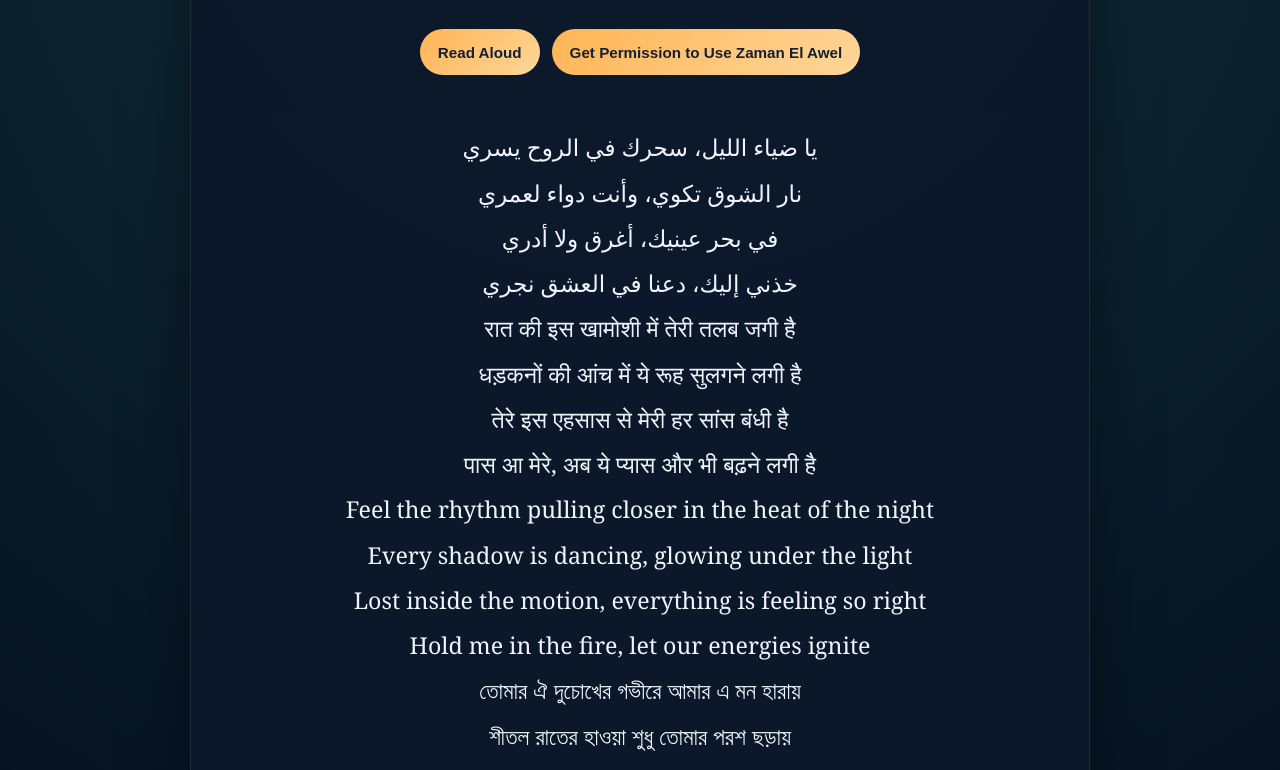
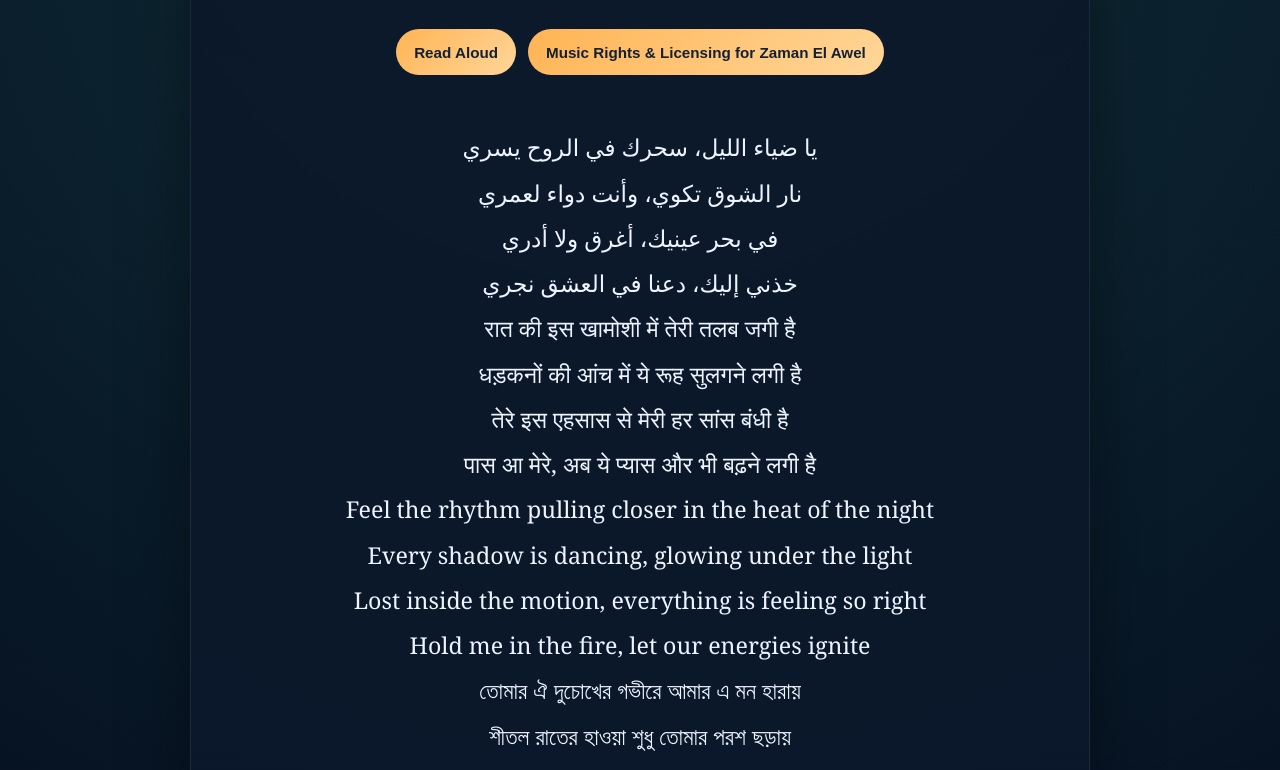
Before and after one commit to ImAbuSayed/zaman-el-awel, a plain HTML site: page index.html in a window 1280 px wide. Shown: the part 227-997 px from the top of the page. Drawn offline with Linux system fonts and the light colour scheme.

Commit message:
feat: update song page

```diff
--- a/index.html
+++ b/index.html
@@ -537,7 +537,7 @@
 
         <div class="controls">
             <button class="btn-speak" id="speakBtn" title="Read the lyrics aloud"><span id="speakText">Read Aloud</span></button>
-            <a href="https://music.abusayed.com.bd/Licensing/" class="btn-license" title="Get licensing for this song" target="_blank">Get Permission to Use Zaman El Awel</a>
+            <a href="https://music.abusayed.com.bd/Licensing/" class="btn-license" title="Get licensing for this song" target="_blank">Music Rights & Licensing for Zaman El Awel</a>
 
         </div>
         <br>
```
